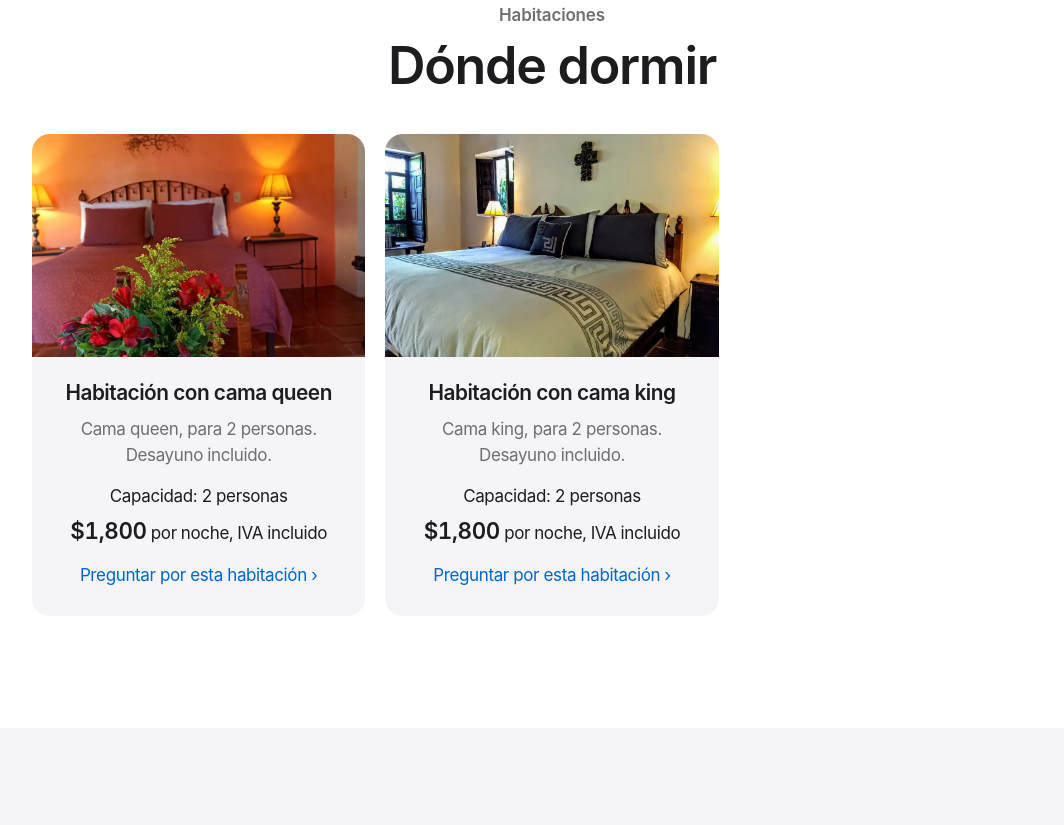
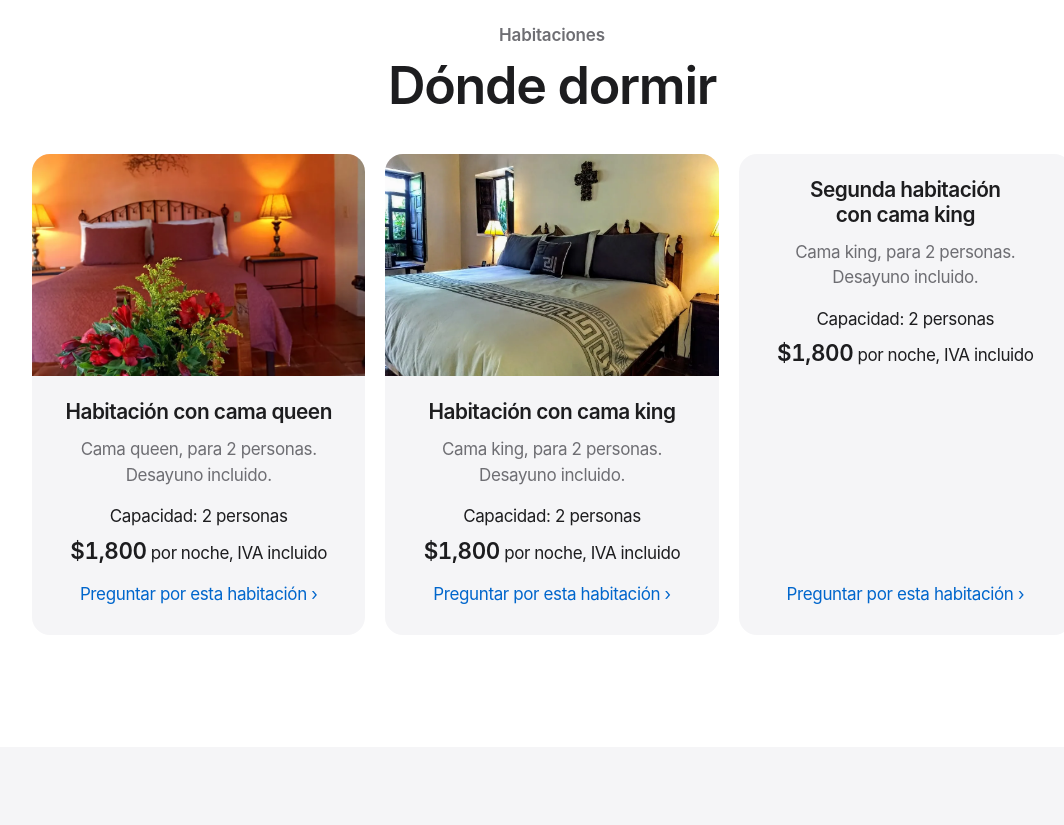
Before and after one commit to oliverlandher-crypto/vistas, a plain HTML site: page hotel-secreto/index.html in a window 1280 px wide. Shown: the part 1455-2280 px from the top of the page, without its empty margins (88-1152 px from the left). Drawn offline with Linux system fonts and the light colour scheme.

Commit message:
Hotel Secreto: tercera habitación (king) al mismo precio, por confirmar
Co-Authored-By: Claude Sonnet 5.5 <noreply@anthropic.com>
Claude-Session: https://claude.ai/code/session_01SSjHdeLQZGBBNKDmgcBJPe

```diff
--- a/hotel-secreto/index.html
+++ b/hotel-secreto/index.html
@@ -43,7 +43,7 @@
 <style>.galeria{display:grid;grid-template-columns:repeat(auto-fit,minmax(240px,1fr));gap:12px;margin-top:1.5rem}.galeria img{width:100%;height:220px;object-fit:cover;border-radius:18px}.vista-previa{background:#1d1d1f;color:#fff;font-size:.875rem;line-height:1.4;padding:.6rem 1rem;text-align:center}</style>
 </head>
 <body>
-  <div class="vista-previa">Vista previa privada con información pública de Google Maps y Facebook. Las fotos son las que envió el hotel. Pendiente de confirmar con el hotel: la tercera habitación y su precio.</div>
+  <div class="vista-previa">Vista previa privada con información pública de Google Maps y Facebook. Las fotos son las que envió el hotel. Pendiente de confirmar con el hotel: el precio de la segunda habitación con cama king y su foto.</div>
   <a class="saltar" href="#contenido">Saltar al contenido</a>
 
   <header class="encabezado">
@@ -105,6 +105,16 @@
           <img class="hab__img" src="images/habitacion-cama-grande.webp" width="1080" height="754" loading="lazy" alt="Habitación con cama king, ropa de cama con greca y ventanas con postigos de madera">
           <div class="hab__cuerpo">
             <h3>Habitación con cama king</h3>
+            <p>Cama king, para 2 personas. Desayuno incluido.</p>
+            <p class="hab__datos">Capacidad: 2 personas</p>
+            <p class="hab__precio"><strong>$1,800</strong> por noche, IVA incluido</p>
+            <a class="enlace" href="https://wa.me/524426206032?text=Hola%2C%20vi%20su%20p%C3%A1gina%20y%20me%20interesa%20habitaci%C3%B3n%20con%20cama%20king.%20%C2%BFTienen%20disponibilidad%3F%20Fechas%3A%20">Preguntar por esta habitación ›</a>
+          </div>
+        </article>
+
+        <article class="hab">
+          <div class="hab__cuerpo">
+            <h3>Segunda habitación con cama king</h3>
             <p>Cama king, para 2 personas. Desayuno incluido.</p>
             <p class="hab__datos">Capacidad: 2 personas</p>
             <p class="hab__precio"><strong>$1,800</strong> por noche, IVA incluido</p>
```
